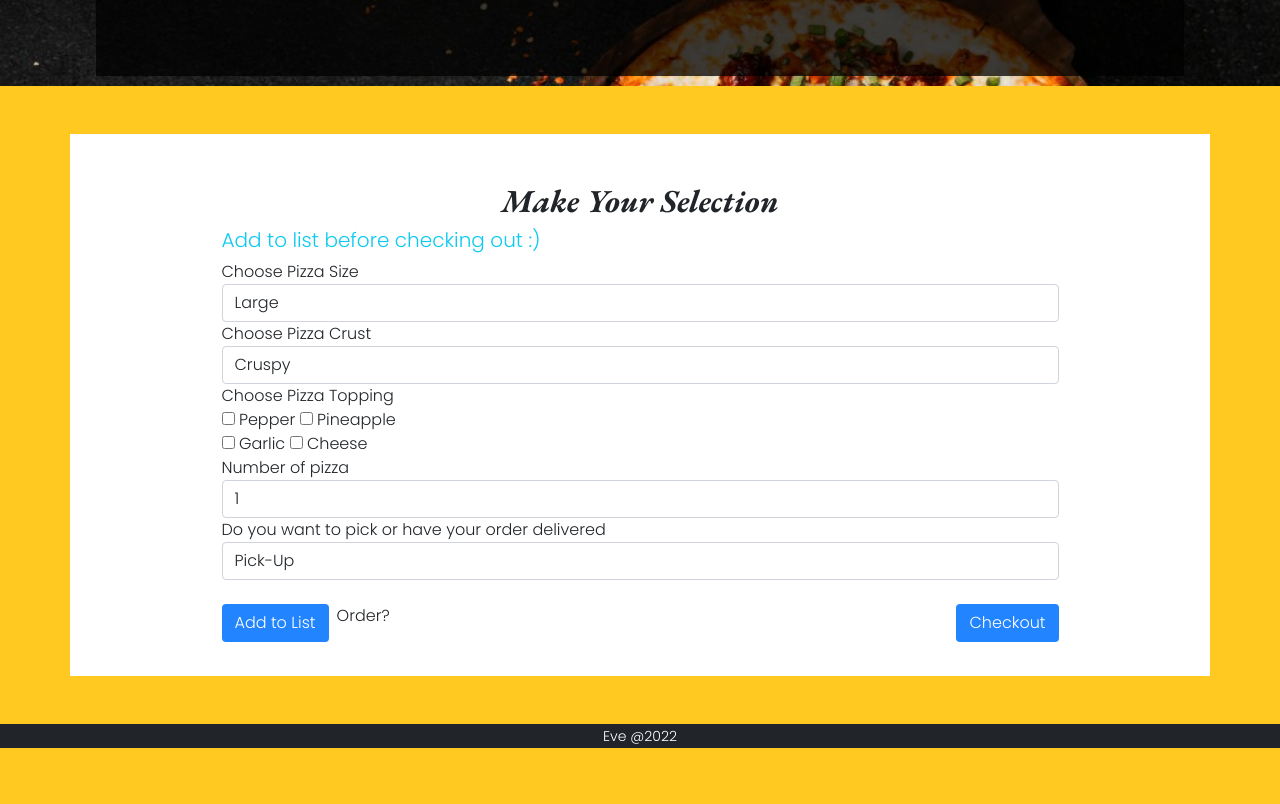
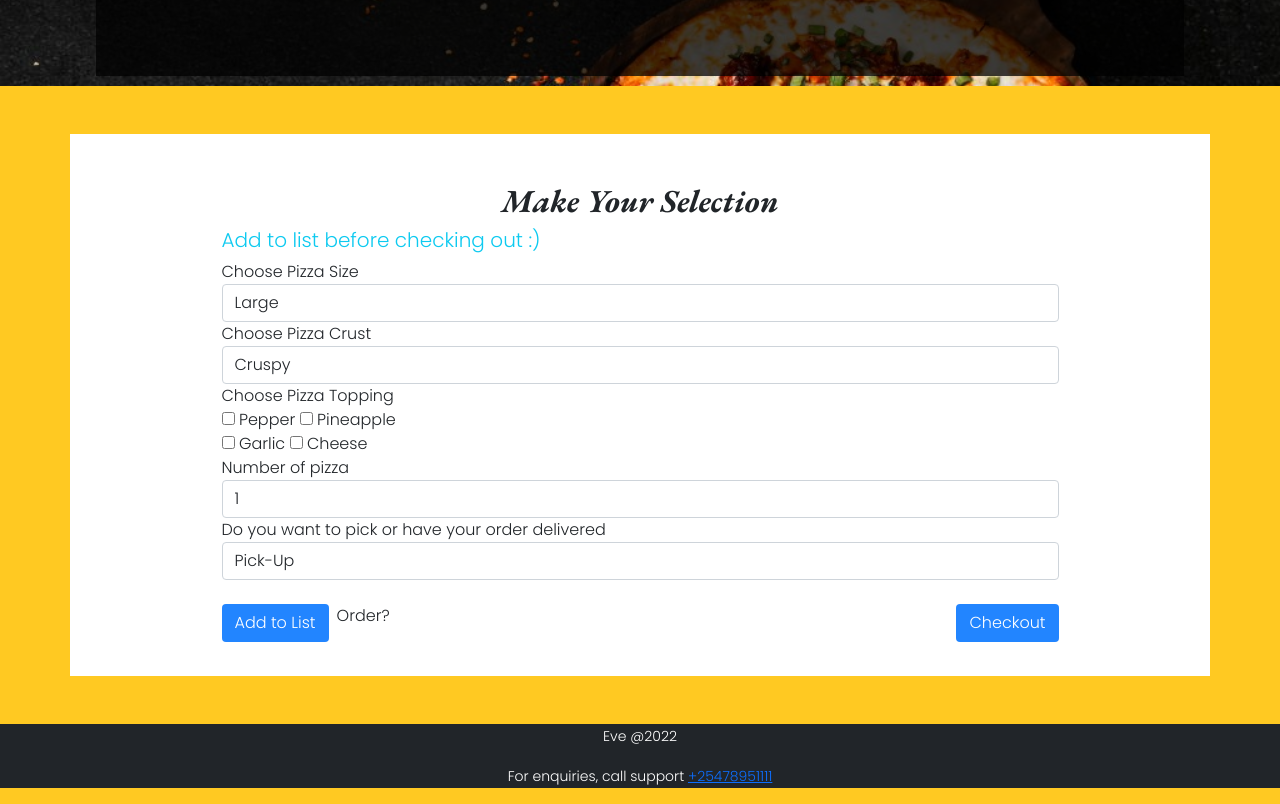
Before and after one commit to Eva-Wamuyu/Ev-Pizzette, a plain HTML site: page index.html in a window 1280 px wide. Shown: the part 882-1686 px from the top of the page. Before the commit the page ends 1646 px from the top, so only its background shows below. Drawn offline with nearby package versions, Linux system fonts and the light colour scheme.

Commit message:
st: remove bootstrap classes

```diff
--- a/index.html
+++ b/index.html
@@ -172,7 +172,7 @@
 
   <div class="container w-75 displayOrders">
 
-    <table class="table word-wrap table-responsive">
+    <table class="table">
       <tr class="trow">
         <th scope="col">
           Order
@@ -220,6 +220,11 @@
     <p>
       <small> Eve @2022  </small>
     </p>
+    <p>
+      <small>
+        For enquiries, call support <a href="tel:+254789562709">+25478951111</a>
+      </small>
+    </p>
   </footer>
 
 
```
